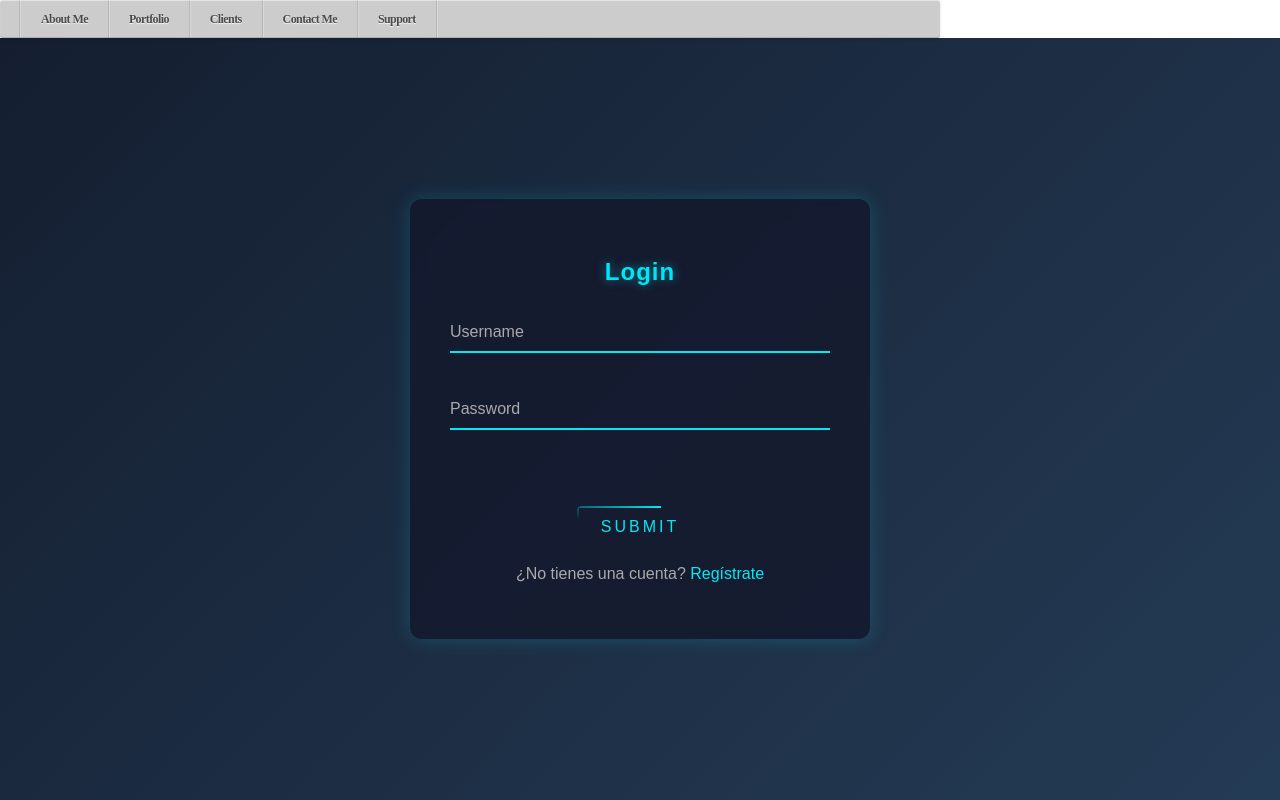
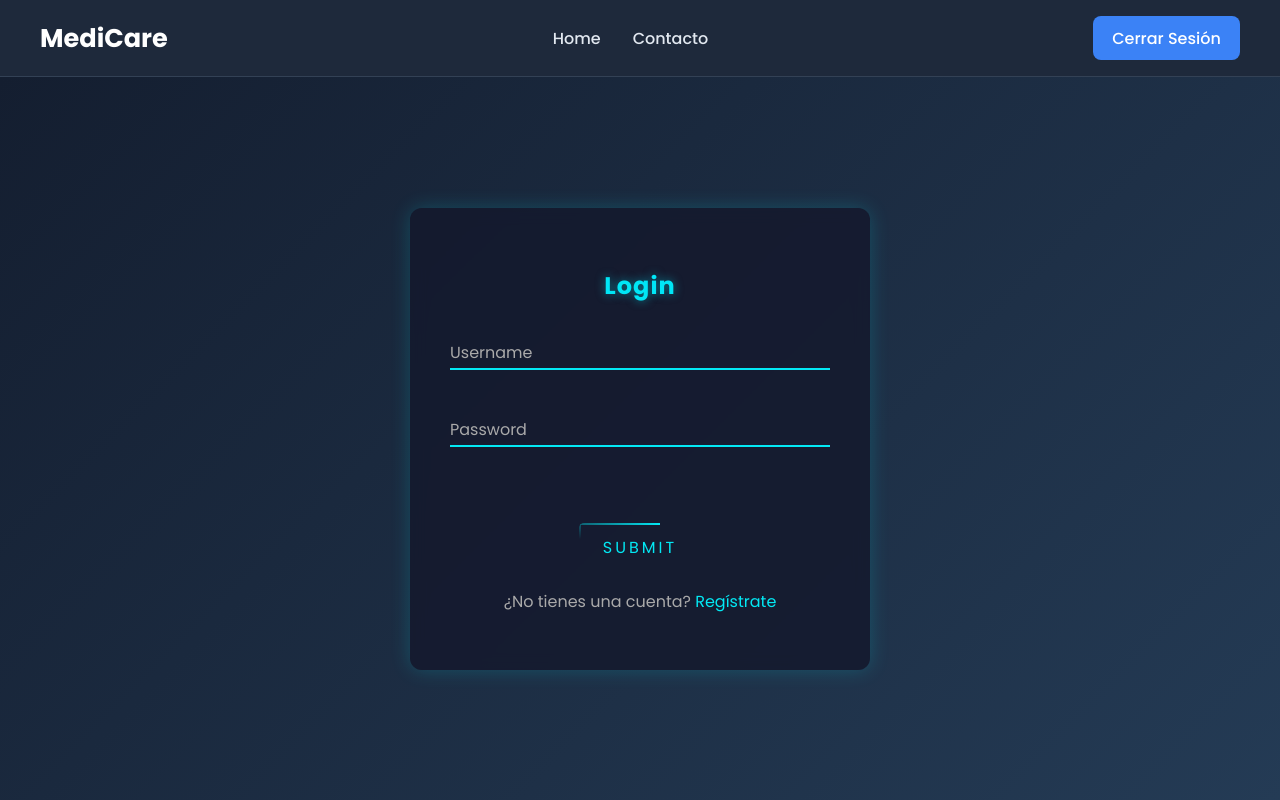
Before and after one commit to Peito1102/front_hospital_medi, an Angular app: page / in a window 1280 px wide. Built offline with nearby package versions, Linux system fonts and the light colour scheme.

Commit message:
header en proceso

```diff
--- a/src/app/components/header/header.component.css
+++ b/src/app/components/header/header.component.css
@@ -1,142 +1,75 @@
-* {
-  	margin: 0;
-		padding: 0;
-		box-sizing: border-box;
-	}
 
-	body {
-		padding: 30px;
-		font-family: "Helvetica Neue", helvetica, arial;
-		background: url('https://subtlepatterns.com/patterns/white_carbonfiber.png');
-	}
+@import url('https://fonts.googleapis.com/css2?family=Poppins:wght@400;500;700&display=swap');
 
-	#container {
-		position: relative;
-		width: 940px;
-	}
+/* ESTILOS DE LA BARRA DE NAVEGACIÓN */
+.navbar {
+    background-color: #1E293B;
+    padding: 1rem 2rem;
+    box-shadow: 0 4px 12px rgba(0, 0, 0, 0.3);
+    border-bottom: 1px solid #334155;
+}
 
-	#container:after {
-		content: "";
-		display: block;
-		clear: both;
-		height: 0;
-	}
+.navbar-container {
+    max-width: 1200px;
+    margin: 0 auto;
+    display: flex;
+    justify-content: space-between;
+    align-items: center;
+}
 
-	#menu {
-		position: relative;
-		float: left;
-		width: 100%;
-		padding: 0 20px;
-		border-radius: 3px;
-		box-shadow: inset 0 1px 1px rgba(255,255,255,.5), inset 0 -1px 0 rgba(0,0,0,.15), 0 1px 3px rgba(0,0,0,.15);
-		background: #ccc;
-	}
+/* Estilo del Logo "MediCare" */
+.logo {
+    font-family: 'Poppins', sans-serif;
+    font-size: 1.6rem;
+    font-weight: 700;
+    color: #FFFFFF;
+    text-decoration: none;
+}
 
-	#menu, #menu ul {
-		list-style: none;
-	}
+/* Estilo de los links "Home" y "Contacto" */
+.nav-links {
+    list-style: none;
+    display: flex;
+    gap: 2rem;
+    margin: 0;
+    padding: 0;
+}
 
-	#menu > li {
-		float: left;
-		position: relative;
-		border-right: 1px solid rgba(0,0,0,.1);
-		box-shadow: 1px 0 0 rgba(255,255,255,.25);
-		perspective: 1000px;
+.nav-links li a {
+    font-family: 'Poppins', sans-serif;
+    color: #E2E8F0;
+    text-decoration: none;
+    font-size: 1rem;
+    font-weight: 500;
+    transition: color 0.3s ease;
+}
 
-	}
+.nav-links li a:hover {
+    color: #3B82F6;
+}
 
-	#menu > li:first-child {
-		border-left: 1px solid rgba(255,255,255,.25);
-		box-shadow: -1px 0 0 rgba(0,0,0,.1), 1px 0 0 rgba(255,255,255,.25);
-	}
+/* Estilo del botón "Ingresar" */
+.cta-button {
+    font-family: 'Poppins', sans-serif;
+    background-color: #3B82F6;
+    color: #FFFFFF;
+    padding: 0.6rem 1.2rem;
+    border: none;
+    border-radius: 8px;
+    text-decoration: none;
+    font-weight: 500;
+    font-size: 1rem;
+    cursor: pointer;
+    transition: background-color 0.3s ease;
+}
 
-	#menu a {
-		display: block;
-		position: relative;
-		z-index: 10;
-		padding: 13px 20px 13px 20px;
-		text-decoration: none;
-		color: rgba(75,75,75,1);
-		line-height: 1;
-		font-weight: 600;
-		font-size: 12px;
-		letter-spacing: -.05em;
-		background: transparent;
-		text-shadow: 0 1px 1px rgba(255,255,255,.9);
-		transition: all .25s ease-in-out;
+.cta-button:hover {
+    background-color: #2563EB;
+}
 
-	}
-
-	#menu > li:hover > a {
-		background: #333;
-		color: rgba(0,223,252,1);
-		text-shadow: none;
-	}
-
-	#menu li ul  {
-		position: absolute;
-		left: 0;
-		z-index: 1;
-		width: 200px;
-		padding: 0;
-		opacity: 0;
-		visibility: hidden;
-		border-bottom-left-radius: 4px;
-		border-bottom-right-radius: 4px;
-		background: transparent;
-		overflow: hidden;
-		transform-origin: 50% 0%;
-	}
-
-
-	#menu li:hover ul {
-
-		padding: 15px 0;
-		background: #333;
-		opacity: 1;
-		visibility: visible;
-		box-shadow: 1px 1px 7px rgba(0,0,0,.5);
-		animation-name: swingdown;
-		animation-duration: 1s;
-		animation-timing-function: ease;
-
-	}
-
-	@keyframes swingdown {
-		0% {
-			opacity: .99999;
-			transform: rotateX(90deg);
-		}
-
-		30% {
-			transform: rotateX(-20deg) rotateY(5deg);
-			animation-timing-function: ease-in-out;
-		}
-
-		65% {
-			transform: rotateX(20deg) rotateY(-3deg);
-			animation-timing-function: ease-in-out;
-		}
-
-		100% {
-			transform: rotateX(0);
-			animation-timing-function: ease-in-out;
-		}
-	}
-
-	#menu li li a {
-		padding-left: 15px;
-		font-weight: 400;
-		color: #ddd;
-		text-shadow: none;
-		border-top: dotted 1px transparent;
-		border-bottom: dotted 1px transparent;
-		transition: all .15s linear;
-	}
-
-	#menu li li a:hover {
-		color: rgba(0,223,252,1);
-		border-top: dotted 1px rgba(255,255,255,.15);
-		border-bottom: dotted 1px rgba(255,255,255,.15);
-		background: rgba(0,223,252,.02);
-	}
+/* Estilos del contenido de ejemplo */
+.content {
+    padding: 2rem;
+    text-align: center;
+    margin-top: 50px;
+}
--- a/src/app/components/header/header.component.html
+++ b/src/app/components/header/header.component.html
@@ -1,36 +1,12 @@
-<div id="container">
-<ul id="menu">
-  <li><a href="#">About Me</a>
-		<ul>
-			<li><a href="#">Lorem ipsum dolor</a></li>
-			<li><a href="#">Maecenas lacinia sem</a></li>
-			<li><a href="#">Suspendisse fringilla</a></li>
-		</ul>
-	</li>
-	<li><a href="#">Portfolio</a>
-		<ul>
-			<li><a href="#">Lorem ipsum dolor</a></li>
-			<li><a href="#">Maecenas dignissim fermentum luctus</a></li>
-			<li><a href="#">Suspendisse fringilla</a></li>
-			<li><a href="#">Lorem ipsum dolor</a></li>
-			<li><a href="#">Maecenas lacinia sem</a></li>
-			<li><a href="#">Suspendisse fringilla</a></li>
-		</ul>
-	</li>
-	<li><a href="#">Clients</a>
-		<ul>
-			<li><a href="#">Lorem ipsum dolor</a></li>
-			<li><a href="#">Maecenas lacinia sem</a></li>
-			<li><a href="#">Suspendisse fringilla</a></li>
-		</ul>
-	</li>
-	<li><a href="#">Contact Me</a>
-		<ul>
-			<li><a href="#">Lorem ipsum dolor</a></li>
-			<li><a href="#">Maecenas dignissim fermentum luctus</a></li>
-			<li><a href="#">Suspendisse fringilla</a></li>
-		</ul>
-	</li>
-	<li><a href="#">Support</a></li>
-</ul>
-</div>
+<nav class="navbar">
+        <div class="navbar-container">
+            <a href="#" class="logo">MediCare</a>
+
+            <ul class="nav-links">
+                <li><a href="#">Home</a></li>
+                <li><a href="#">Contacto</a></li>
+            </ul>
+
+            <a href="#" class="cta-button">Cerrar Sesión</a>
+        </div>
+    </nav>
```
